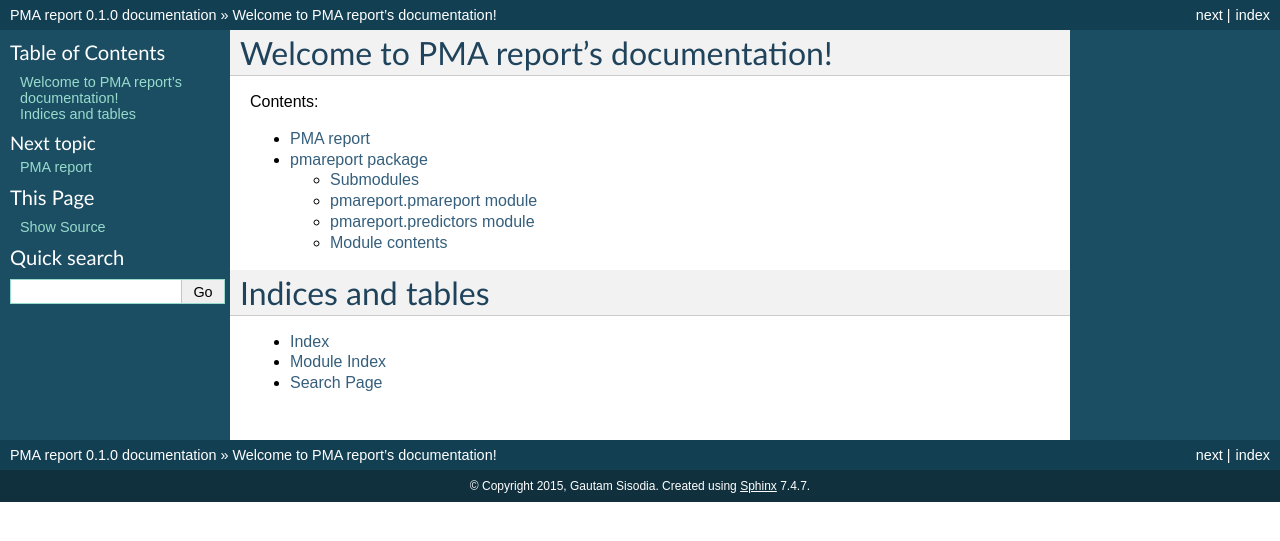
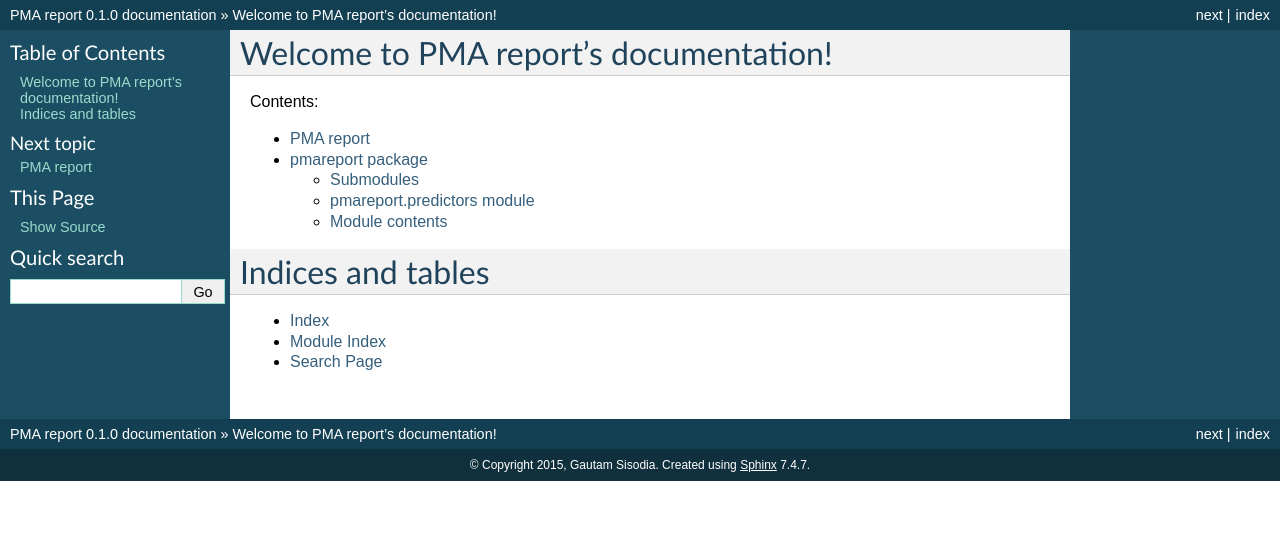
Before and after one commit to gautsi/pmareport, a Sphinx documentation site: the page built from docs/index.rst, in a window 1280 px wide. Shown: the top 541 px of the page. Built offline with Sphinx 7.4.7, drawn with Linux system fonts in a browser that asks for light colours; the version number is read from the project's files by our own code.

Commit message:
changes for rtd

```diff
--- a/docs/pmareport.rst
+++ b/docs/pmareport.rst
@@ -3,14 +3,6 @@
 
 Submodules
 ----------
-
-pmareport.pmareport module
---------------------------
-
-.. automodule:: pmareport.pmareport
-    :members:
-    :undoc-members:
-    :show-inheritance:
 
 pmareport.predictors module
 ---------------------------
```
